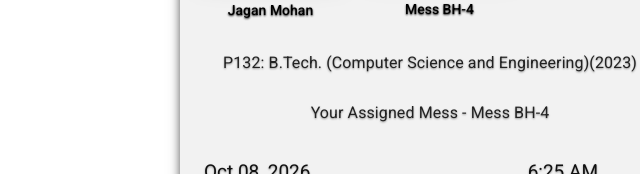
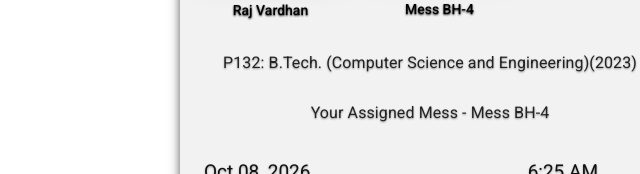
Before and after one commit to jagadeeshreddy55894-cmd/mh, a plain HTML site: page lpu/index.html in a window 1280 px wide. Shown: the part 295-469 px from the top of the page, 210-850 px from the left. Drawn offline with Linux system fonts and the light colour scheme.

Commit message:
Update index.html

```diff
--- a/lpu/index.html
+++ b/lpu/index.html
@@ -285,7 +285,7 @@
     </div>
     <div class="left-col">
       <div class="sid">12311286</div>
-      <div class="line">Jagan Mohan</div>
+      <div class="line">Raj Vardhan</div>
     </div>
   </div>
 
```
